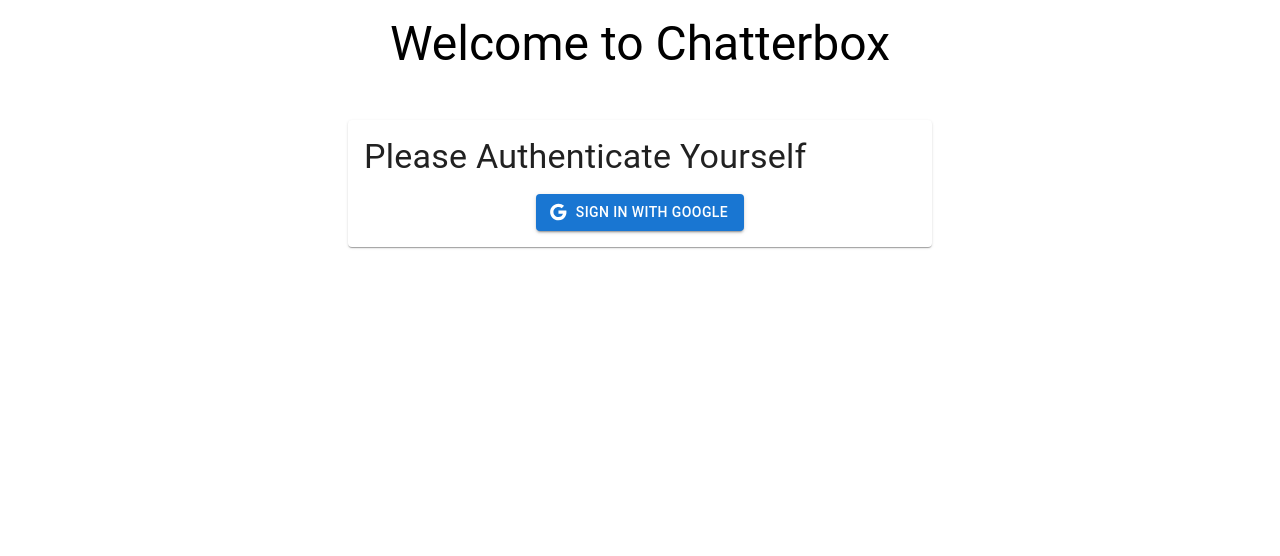
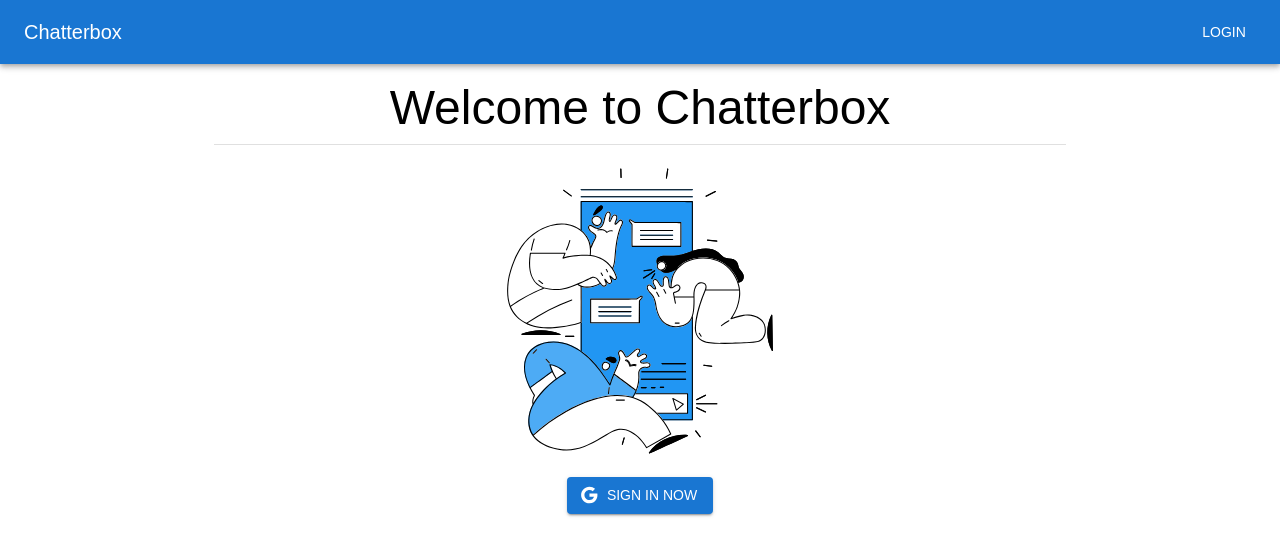
Before and after one commit to its-kunal/chatterbox, a React (Vite) app in the folder client/: page /auth in a window 1280 px wide. Shown: the top 556 px of the page. Built offline with nearby package versions, Linux system fonts and the light colour scheme; no server answers.

Commit message:
Client side changes stable

```diff
--- a/client/package.json
+++ b/client/package.json
@@ -4,7 +4,7 @@
   "version": "0.0.0",
   "type": "module",
   "scripts": {
-    "dev": "vite",
+    "dev": "vite --host",
     "build": "tsc && vite build",
     "lint": "eslint . --ext ts,tsx --report-unused-disable-directives --max-warnings 0",
     "preview": "vite preview"
@@ -12,6 +12,7 @@
   "dependencies": {
     "@emotion/react": "^11.11.4",
     "@emotion/styled": "^11.11.5",
+    "@fontsource-variable/inter": "^5.0.19",
     "@mui/icons-material": "^5.15.21",
     "@mui/material": "^5.15.21",
     "axios": "^1.7.2",
--- a/client/src/App.tsx
+++ b/client/src/App.tsx
@@ -1,9 +1,27 @@
 import { Route, Routes, useNavigate } from "react-router-dom";
-import { useEffect } from "react";
-import Auth from "./screens/auth";
-import ChatScreen from "./screens/chat";
-import Delete from "./screens/delete";
+import { lazy, Suspense, useEffect } from "react";
+const Auth = lazy(() => import("./screens/auth"));
+const ChatScreen = lazy(() => import("./screens/chat"));
+const Delete = lazy(() => import("./screens/delete"));
 import { useFirebaseAuth } from "./firebase/authContext";
+import { Box, CircularProgress, Container } from "@mui/material";
+import Appbar from "./components/navbar/appbar";
+
+function Spinner() {
+  return (
+    <Container
+      maxWidth="sm"
+      sx={{
+        display: "flex",
+        justifyContent: "center",
+        alignItems: "center",
+        height: "100vh",
+      }}
+    >
+      <CircularProgress />
+    </Container>
+  );
+}
 
 function App() {
   const navigate = useNavigate();
@@ -11,22 +29,52 @@
 
   useEffect(() => {
     if (!loading) {
-      if (user) {
-        navigate("/chat");
-      } else {
+      if (!user) {
         navigate("/auth");
       }
     }
   }, [navigate, user, loading]);
 
-  if (loading) return <div>Loading...</div>;
+  if (loading) return <Spinner />;
 
   return (
-    <Routes>
-      <Route path="/auth" element={<Auth />} />
-      <Route path="/chat" element={<ChatScreen />} />
-      <Route path="/del123" element={<Delete />} />
-    </Routes>
+    <Box
+      sx={{
+        display: "flex",
+        flexDirection: "column",
+        maxHeight: "100vh",
+      }}
+    >
+      <Appbar />
+      <Box sx={{ flex: 1, overflowY: "auto" }}>
+        <Routes>
+          <Route
+            path="/auth"
+            element={
+              <Suspense fallback={<Spinner />}>
+                <Auth />
+              </Suspense>
+            }
+          />
+          <Route
+            path="/chat"
+            element={
+              <Suspense fallback={<Spinner />}>
+                <ChatScreen />
+              </Suspense>
+            }
+          />
+          <Route
+            path="/del123"
+            element={
+              <Suspense fallback={<Spinner />}>
+                <Delete />
+              </Suspense>
+            }
+          />
+        </Routes>
+      </Box>
+    </Box>
   );
 }
 
--- a/client/src/api/socket.ts
+++ b/client/src/api/socket.ts
@@ -1,6 +1,7 @@
 import { io } from "socket.io-client";
 
 // const socket = io(`ws://${import.meta.env.VITE_SERVER_HOST_NAME}`, {
+
 const socket = io(`${import.meta.env.VITE_SERVER_URL}`, {
   autoConnect: false,
   extraHeaders: {
--- a/client/src/components/form/login.tsx
+++ b/client/src/components/form/login.tsx
@@ -1,5 +1,5 @@
 import { Paper, Typography, Box, TextField, Button } from "@mui/material";
-import React, { ReactEventHandler, useCallback, useRef } from "react";
+import { ReactEventHandler, useCallback, useRef } from "react";
 import { loginUser } from "../../api/http";
 import { useNavigate } from "react-router-dom";
 
@@ -13,7 +13,9 @@
         const message = await loginUser(e);
         alert(message);
         navigate("/chat");
-      } catch (_err: unknown) { /* empty */ }
+      } catch (_err: unknown) {
+        /* empty */
+      }
     },
     [navigate]
   );
--- /dev/null
+++ b/client/src/components/navbar/appbar.tsx
@@ -0,0 +1,60 @@
+import { Box, AppBar, Toolbar, Typography, Button } from "@mui/material";
+
+import { useCallback } from "react";
+import { useFirebaseAuth } from "../../firebase/authContext";
+
+import { useNavigate } from "react-router-dom";
+import { auth } from "../../firebase/config";
+import {
+  GoogleAuthProvider,
+  browserSessionPersistence,
+  setPersistence,
+  signInWithPopup,
+  signOut,
+} from "firebase/auth";
+
+export default function Appbar() {
+  const { user } = useFirebaseAuth();
+  const navigate = useNavigate();
+  const loginHandler = useCallback(async () => {
+    try {
+      const provider = new GoogleAuthProvider();
+      await setPersistence(auth, browserSessionPersistence)
+        .then(() => {
+          return signInWithPopup(auth, provider);
+        })
+        .catch(() => {
+          return;
+        });
+      navigate("/chat");
+    } catch (_err: unknown) {
+      /* empty */
+    }
+  }, [navigate]);
+
+  const logoutHandler = useCallback(async () => {
+    await signOut(auth);
+    localStorage.removeItem("auth_token");
+  }, []);
+
+  return (
+    <Box sx={{ flexGrow: 1 }}>
+      <AppBar position="sticky">
+        <Toolbar>
+          <Typography variant="h6" component="div" sx={{ flexGrow: 1 }}>
+            Chatterbox
+          </Typography>
+          {user ? (
+            <Button color="inherit" onClick={logoutHandler}>
+              Logout
+            </Button>
+          ) : (
+            <Button color="inherit" onClick={loginHandler}>
+              Login
+            </Button>
+          )}
+        </Toolbar>
+      </AppBar>
+    </Box>
+  );
+}
--- a/client/src/firebase/authContext.tsx
+++ b/client/src/firebase/authContext.tsx
@@ -7,6 +7,7 @@
   useState,
 } from "react";
 import { auth } from "./config";
+import socket from "../api/socket";
 
 interface AuthContextType {
   user?: User;
@@ -32,6 +33,8 @@
         setUser(user);
         const authToken = await user.getIdToken();
         localStorage.setItem("auth_token", authToken);
+        // @ts-ignore
+        socket.io.opts.extraHeaders["authorization"] = `Bearer ${authToken}`;
       } else {
         setUser(undefined);
         localStorage.removeItem("auth_token");
--- a/client/src/index.css
+++ b/client/src/index.css
@@ -0,0 +1,4 @@
+* {
+    margin: 0;
+    padding: 0;
+}
--- a/client/src/main.tsx
+++ b/client/src/main.tsx
@@ -5,8 +5,13 @@
 import { BrowserRouter as Router } from "react-router-dom";
 import { ThemeProvider, createTheme } from "@mui/material";
 import AuthContextProvider from "./firebase/authContext.tsx";
+import "@fontsource-variable/inter";
 
-const theme = createTheme();
+const theme = createTheme({
+  typography: {
+    fontFamily: "'Inter Variable', sans-serif",
+  },
+});
 
 ReactDOM.createRoot(document.getElementById("root")!).render(
   <React.StrictMode>
--- a/client/src/screens/auth/index.tsx
+++ b/client/src/screens/auth/index.tsx
@@ -1,30 +1,60 @@
-import { Box, Container, Grid, Typography } from "@mui/material";
-import GoogleSignIn from "../../components/form/googleSignIn";
-import LogoutFn from "../../components/form/logout";
-import { useFirebaseAuth } from "../../firebase/authContext";
+import { Button, Container, Divider, Typography } from "@mui/material";
+import HeroSvg from "../../assets/hero.svg";
+import { Google } from "@mui/icons-material";
+import {
+  GoogleAuthProvider,
+  setPersistence,
+  browserSessionPersistence,
+  signInWithPopup,
+} from "firebase/auth";
+import { useCallback } from "react";
+import { auth } from "../../firebase/config";
+import { useNavigate } from "react-router-dom";
 
 function Auth() {
-  const { user } = useFirebaseAuth();
+  const navigate = useNavigate();
+  const loginHandler = useCallback(async () => {
+    try {
+      const provider = new GoogleAuthProvider();
+      await setPersistence(auth, browserSessionPersistence)
+        .then(() => {
+          return signInWithPopup(auth, provider);
+        })
+        .catch(() => {
+          return;
+        });
+      navigate("/chat");
+    } catch (_err: unknown) {
+      /* empty */
+    }
+  }, [navigate]);
+
   return (
-    <Box sx={{ px: 2 }}>
+    <Container sx={{ px: 2 }} maxWidth="md">
       <Typography variant="h3" textAlign={"center"} mt={2}>
         Welcome to Chatterbox
       </Typography>
-      {user && (
-        <Container maxWidth="sm" sx={{ mt: 2 }}>
-          <LogoutFn />
-        </Container>
-      )}
-      <Box
-        sx={{ display: "flex", justifyContent: "center", alignItems: "center" }}
+      <Divider sx={{ my: 1 }} />
+      <Container
+        sx={{
+          display: "flex",
+          justifyContent: "center",
+          alignItems: "center",
+          flexDirection: "column",
+          rowGap: 2,
+          my: 2,
+        }}
       >
-        <Grid container maxWidth="sm" spacing={2} sx={{ mt: 4 }}>
-          <Grid item xs={12}>
-            <GoogleSignIn />
-          </Grid>
-        </Grid>
-      </Box>
-    </Box>
+        <img src={HeroSvg} height={300} />
+        <Button
+          startIcon={<Google />}
+          variant="contained"
+          onClick={loginHandler}
+        >
+          Sign In Now
+        </Button>
+      </Container>
+    </Container>
   );
 }
 
```
Also changed, not shown: client/src/screens/chat/index.tsx (+52 -69 lines), client/.eslintrc.cjs (deleted), client/src/assets/hero.svg (added), 1 other file (tests, documents, lock files or other folders).
